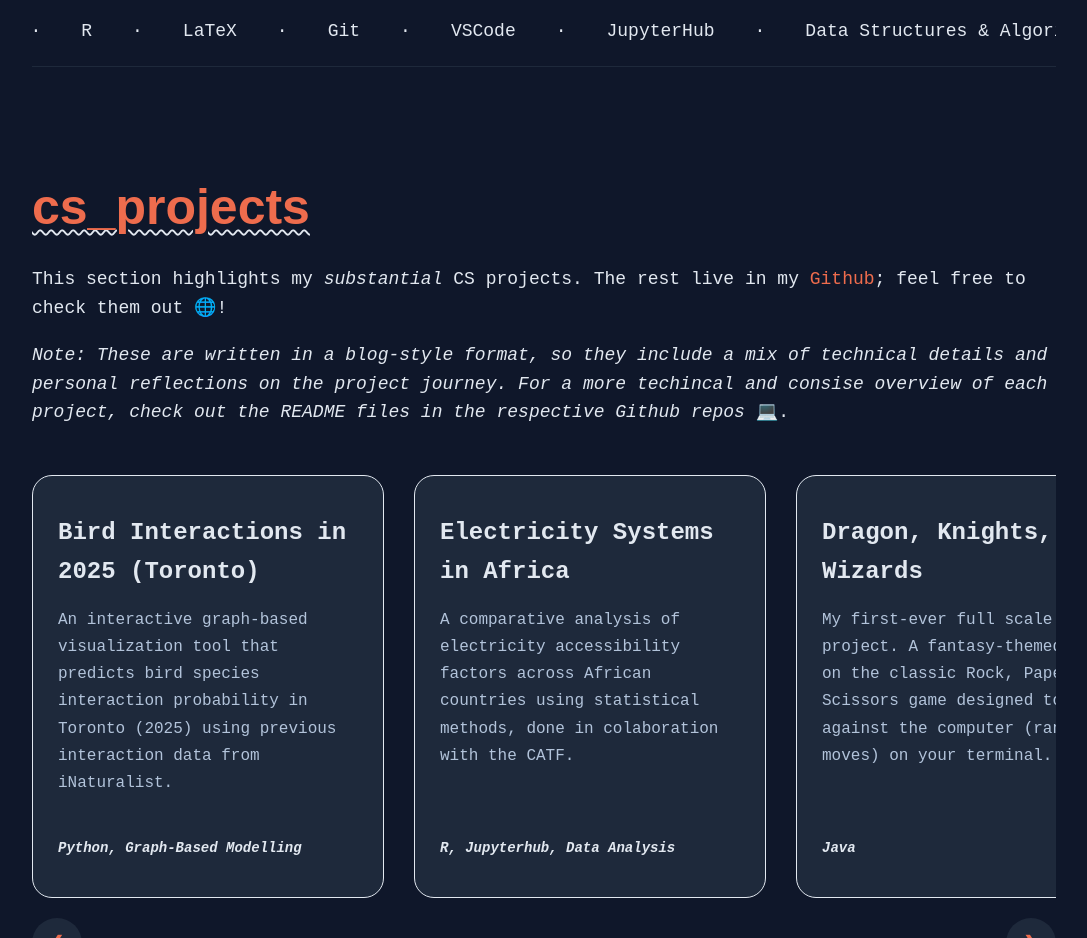
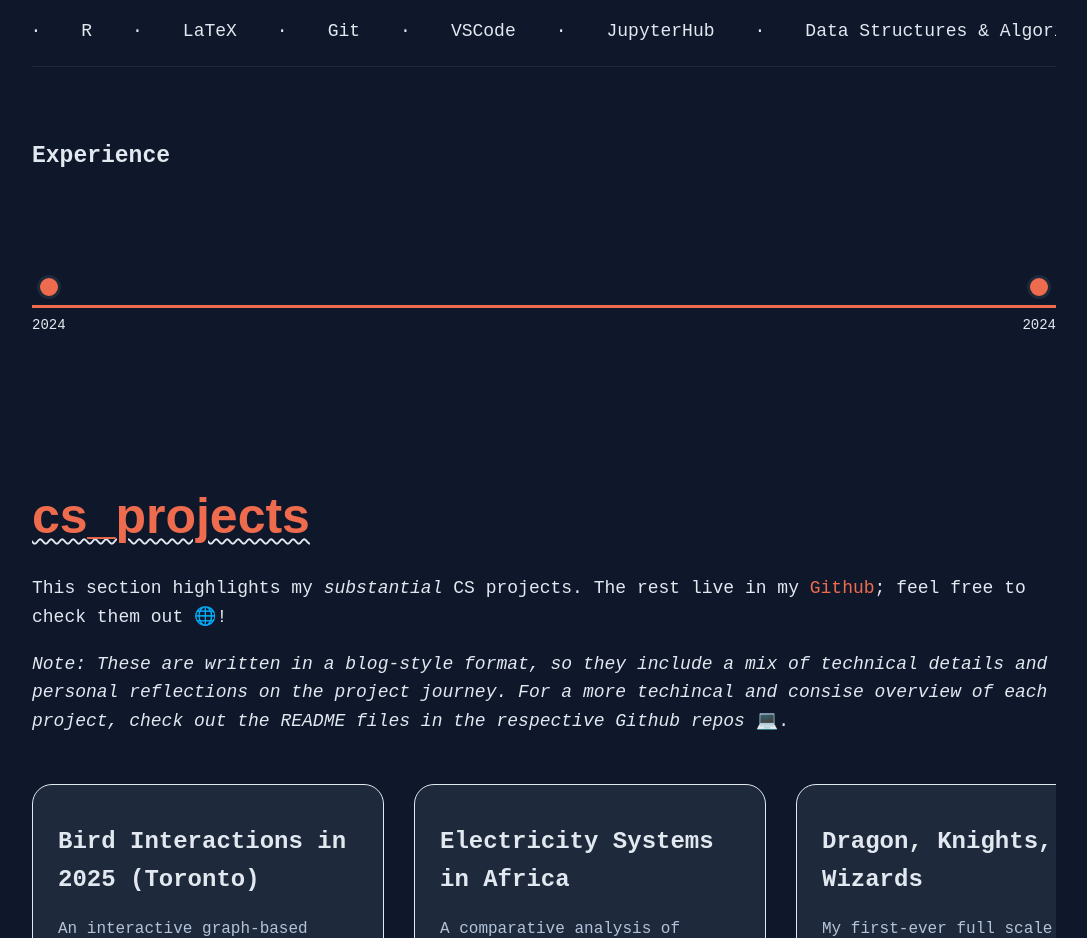
Before and after one commit to yh-cyber/yh-cyber.github.io, a plain HTML site: page index.html in a window 1280 px wide. Shown: the part 1240-2178 px from the top of the page, without its empty margins (96-1183 px from the left). Drawn offline with Linux system fonts and the light colour scheme; a web font is replaced by a local one.

Commit message:
adding timeline

```diff
--- a/index.html
+++ b/index.html
@@ -90,6 +90,35 @@
         <span>Data Structures & Algorithms(Python)</span><span>·</span>
     </div>
     </div>
+
+    <br>
+    <span class="skills-header"><h3>Experience</h3></span>
+    <section class="experience-section">
+
+    <div class="timeline">
+
+        <div class="timeline-item">
+          <div class="timeline-dot"></div>
+          <span class="timeline-label">2024</span>
+          <div class="timeline-tooltip">
+              LALLA<br>
+              LALAL
+          </div>
+        </div>
+
+        <div class="timeline-item">
+          <div class="timeline-dot"></div>
+          <span class="timeline-label">2024</span>
+          <div class="timeline-tooltip">
+              LALLA<br>
+              LALAL
+          </div>
+        </div>
+
+    </div> <!--End of timeline-->
+
+</section>
+
   </section>
 
   <section id="cs_projects" class="cs_projects">
--- a/styles.css
+++ b/styles.css
@@ -213,6 +213,75 @@ html {
     }
 }
 
+/* Timeline */
+.timeline {
+    position: relative;
+    display: flex;
+    justify-content: space-between;
+    align-items: center;
+    margin-top: 60px;
+    padding: 40px 0;
+}
+
+.timeline::before { /* LINE */
+    content: "";
+    position: absolute;
+    top: 50%;
+    left: 0;
+    width: 100%;
+    height: 3px;
+    background: var(--accent);
+    z-index: 0;
+}
+
+.timeline-item {
+    position: relative;
+    display: flex;
+    flex-direction: column;
+    align-items: center;
+    z-index: 1;
+}
+
+.timeline-dot {
+    width: 18px;
+    height: 18px;
+    border-radius: 50%;
+    background: var(--accent);
+    border: 3px solid var(--navback);
+    transition: 0.3s;
+}
+
+.timeline-dot:hover {
+    transform: scale(1.3);
+    box-shadow:
+        0 0 10px var(--accent),
+        0 0 20px var(--accent);
+}
+
+.timeline-label {
+    margin-top: 15px;
+    color: var(--white);
+    font-size: 14px;
+}
+
+.timeline-tooltip {
+    position: absolute;
+    bottom: 55px;
+    opacity: 0;
+    pointer-events: none;
+    background: var(--navback);
+    border: 1px solid var(--accent);
+    border-radius: 12px;
+    padding: 12px;
+    width: 180px;
+    text-align: center;
+    transition: 0.3s;
+}
+
+.timeline-item:hover .timeline-tooltip {
+    opacity: 1;
+    transform: translateY(-5px);
+}
 
 /* CS Projects Section */
 .cs_projects {
```
